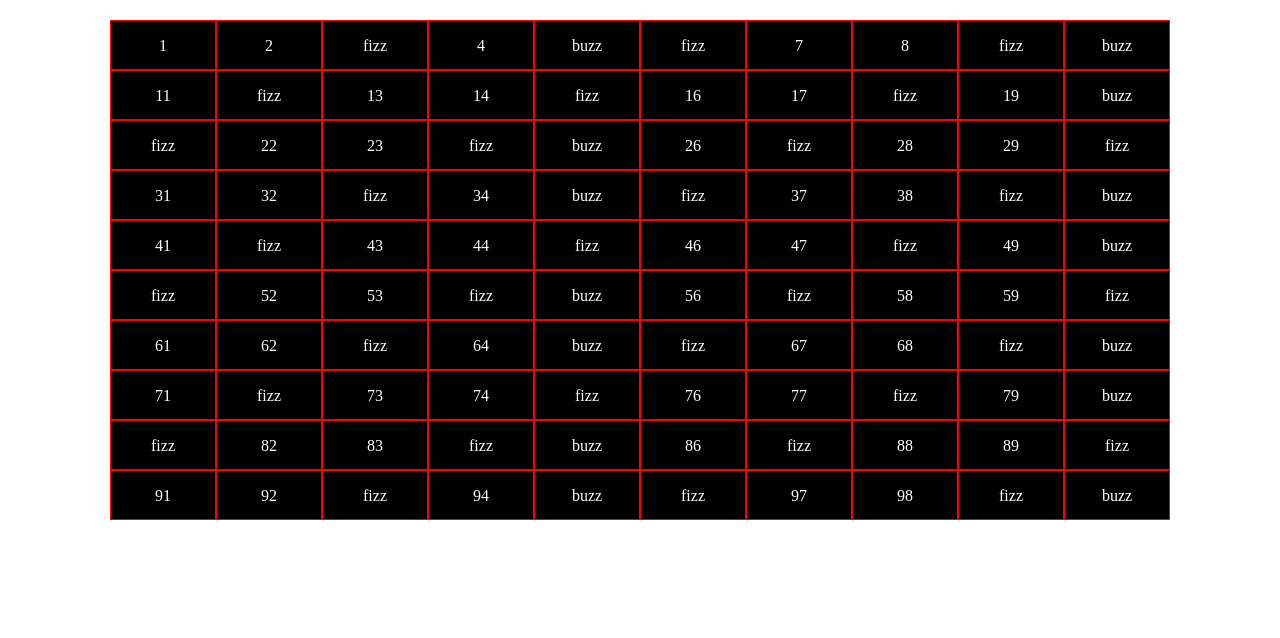
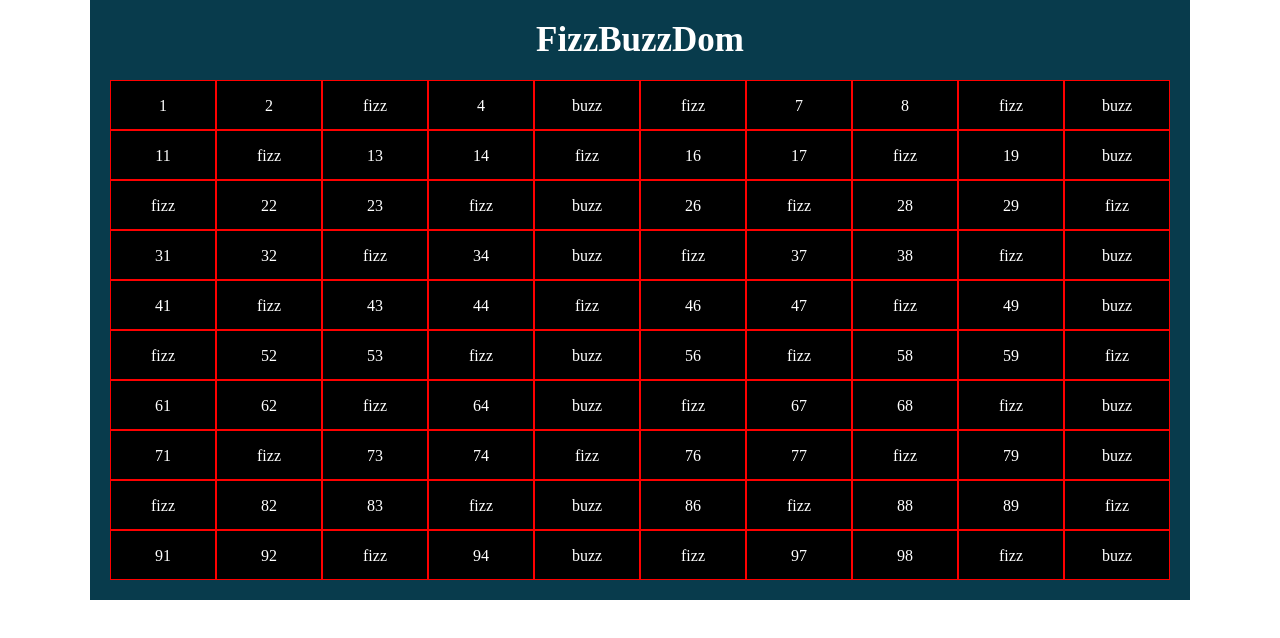
Before and after one commit to Alex100688/js-fizzbuzz, a plain HTML site: page index.html in a window 1280 px wide. Drawn offline with Linux system fonts and the light colour scheme.

Commit message:
Aggiunge il back-color al container e un titolo h1

```diff
--- a/css/style.css
+++ b/css/style.css
@@ -8,6 +8,15 @@
     max-width: 68.75rem;
     margin: auto;
     padding: 1.25rem 1.25rem;
+    background-color: #083b4c;
+}
+
+h1{
+    color: white;
+    font-weight: bold;
+    font-size: 2.1875rem;
+    text-align: center;
+    margin-bottom: 1.25rem;
 }
 .box{
     display: flex;
--- a/index.html
+++ b/index.html
@@ -9,9 +9,8 @@
     </head>
     <body>
         <div class="container">
-            <div class="box">
-
-            </div>
+            <h1>FizzBuzzDom</h1>
+            <div class="box"> </div>
         </div>
         <script src="js/script.js"></script>
     </body>
--- a/js/script.js
+++ b/js/script.js
@@ -5,8 +5,5 @@ for(let i = 1; i <= 100; i++){
     boxNumber.classList.add(`box_number`);
     boxNumber.innerHTML = i;
     fizzBox.append(boxNumber);
-    if( i % 3===0){
-        boxNumber.innerHTML = (`fizz`)}else if( i % 5===0){
-            boxNumber.innerHTML=(`buzz`)}
-
+    if( i % 3===0){ boxNumber.innerHTML = (`fizz`)}else if( i % 5===0){boxNumber.innerHTML=(`buzz`)}
     }
```
